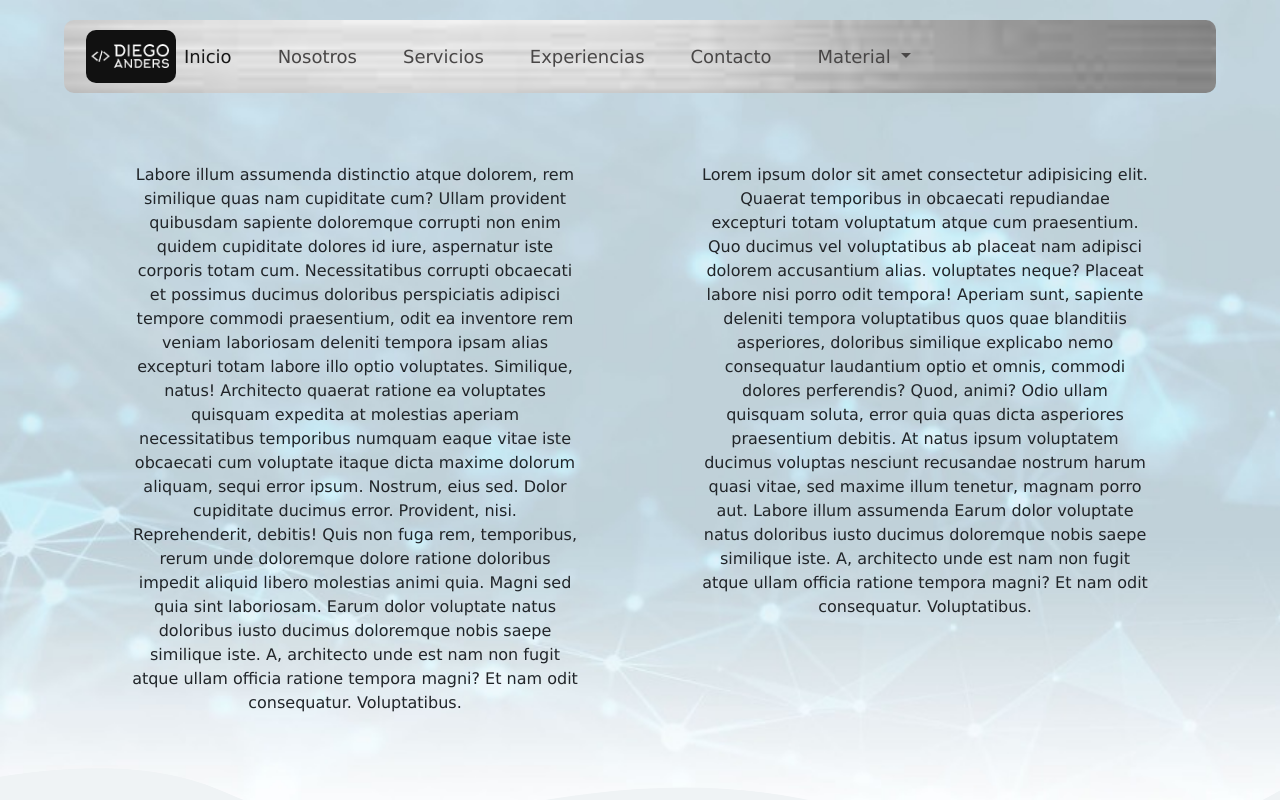
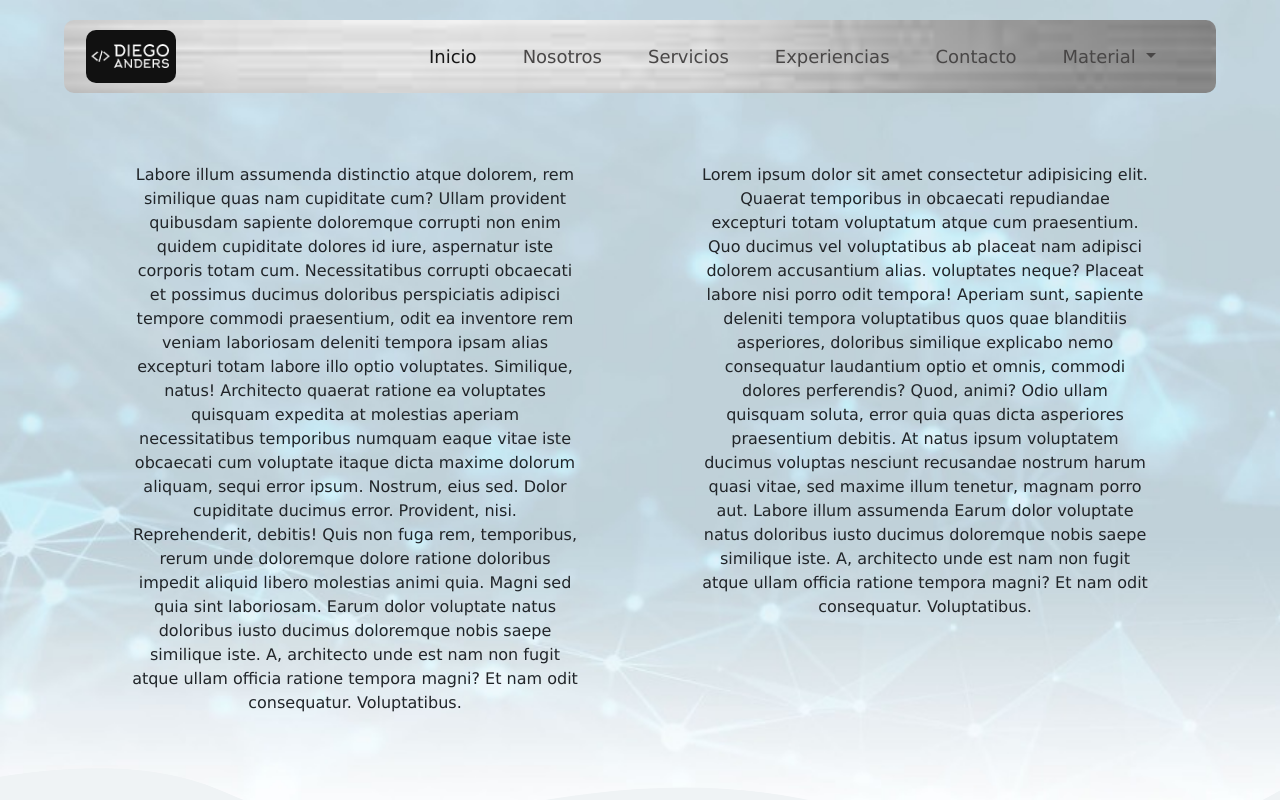
Before and after one commit to diegoganders/PreEntrega-Anders, a plain HTML site: page index.html in a window 1280 px wide. Shown: the top 800 px of the page. Drawn offline with nearby package versions, Linux system fonts and the light colour scheme.

Commit message:
menu a la derecha

```diff
--- a/index.html
+++ b/index.html
@@ -22,7 +22,7 @@
           <span class="navbar-toggler-icon"></span>
         </button>
         <div class="collapse navbar-collapse" id="navbarSupportedContent">
-          <ul class="navbar-nav me-auto mb-2 mb-lg-0">
+          <ul class="navbar-nav ms-auto mb-2 mb-lg-0 ">
             <li class="nav-item">
               <a class="nav-link active" aria-current="page" href="./index.html">Inicio</a>
             </li>
```
Also changed, not shown: css/estilo.css (+3 -16 lines), page/bibliografia.html (+1 -1 lines), page/contacto.html (+1 -1 lines), page/experiencias.html (+1 -1 lines), page/nosotros.html (+1 -1 lines), page/servicios.html (+1 -1 lines), page/videos.html (+1 -1 lines).
